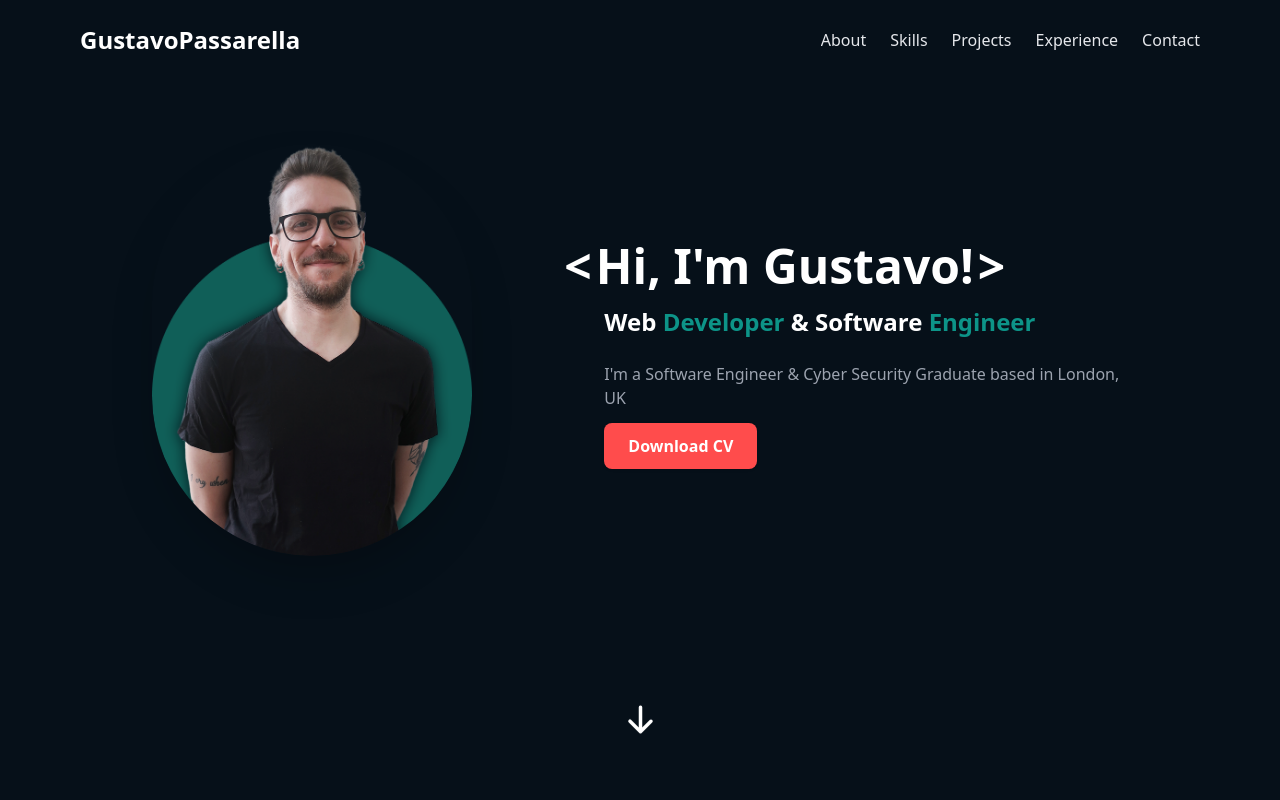
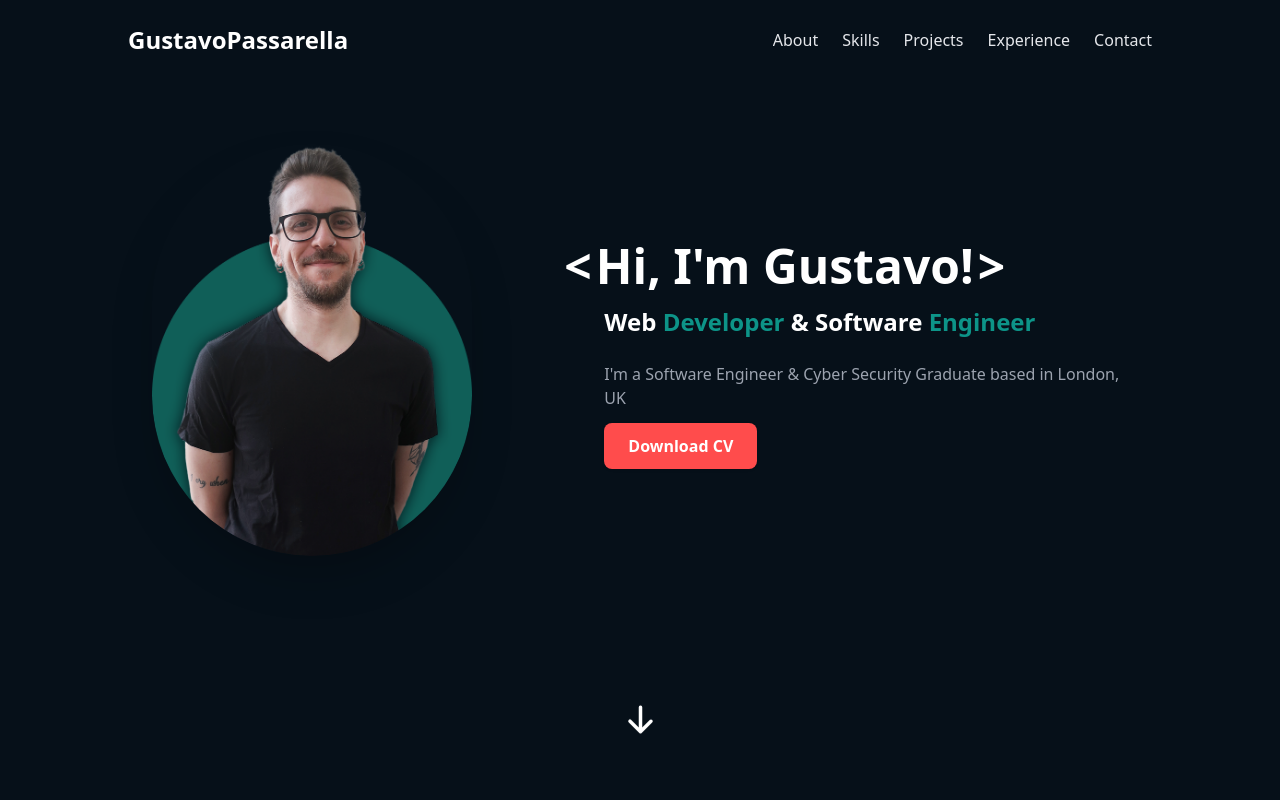
Before and after one commit to Gunnar50/portfolio-react-typescript, a React (Vite) app: page / in a window 1280 px wide. Shown: the top 800 px of the page. Built offline with nearby package versions, Linux system fonts and the light colour scheme.

Commit message:
refractor

```diff
--- a/src/components/Header/Navbar.tsx
+++ b/src/components/Header/Navbar.tsx
@@ -24,7 +24,7 @@ const Navbar = () => {
 	};
 
 	return (
-		<nav className="justify-between md:items-center md:flex">
+		<nav className="justify-between md:items-center md:flex max-w-3xl md:max-w-5xl mx-auto">
 			<div className="flex items-center justify-between py-3 md:py-3 md:block">
 				<div className="md:py-3 md:block">
 					<h2 className="text-2xl font-bold">
```
